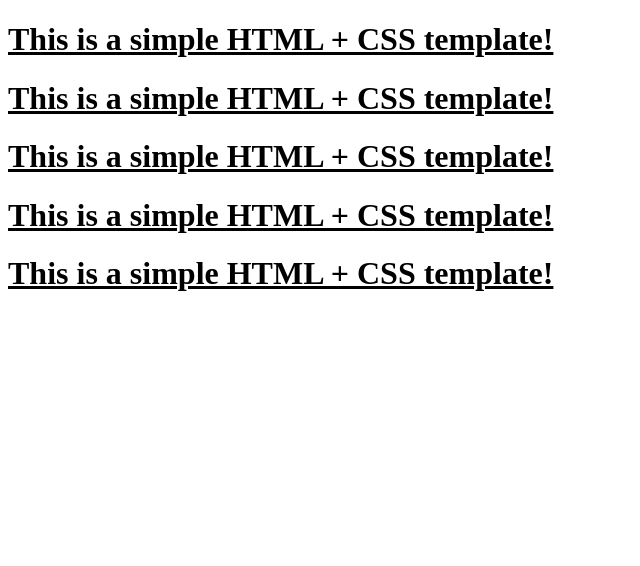
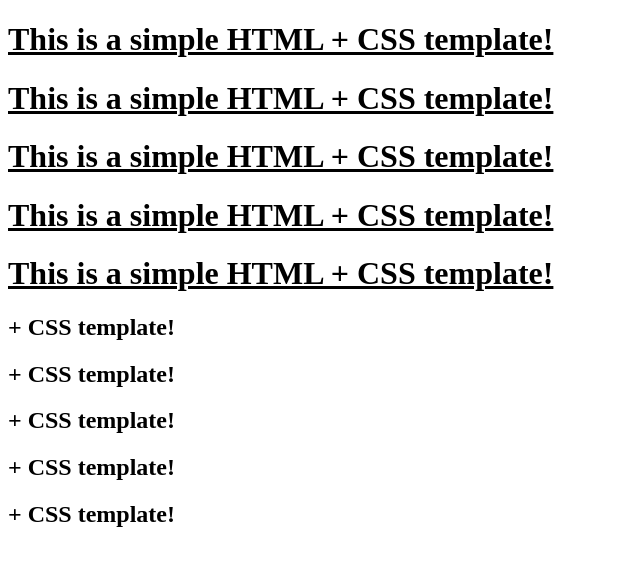
Before and after one commit to Tyson-Sujon/new-space, a website: page index.html in a window 1280 px wide. Shown: the whole page, without its empty margins (0-640 px from the left). Drawn offline with Linux system fonts and the light colour scheme.

Commit message:
index.html change new

```diff
--- a/index.html
+++ b/index.html
@@ -13,5 +13,10 @@
     <h1>This is a simple HTML + CSS template!</h1>
     <h1>This is a simple HTML + CSS template!</h1>
     <h1>This is a simple HTML + CSS template!</h1>
+    <h2>+ CSS template!</h2>
+    <h2>+ CSS template!</h2>
+    <h2>+ CSS template!</h2>
+    <h2>+ CSS template!</h2>
+    <h2>+ CSS template!</h2>
   </body>
 </html>
```
